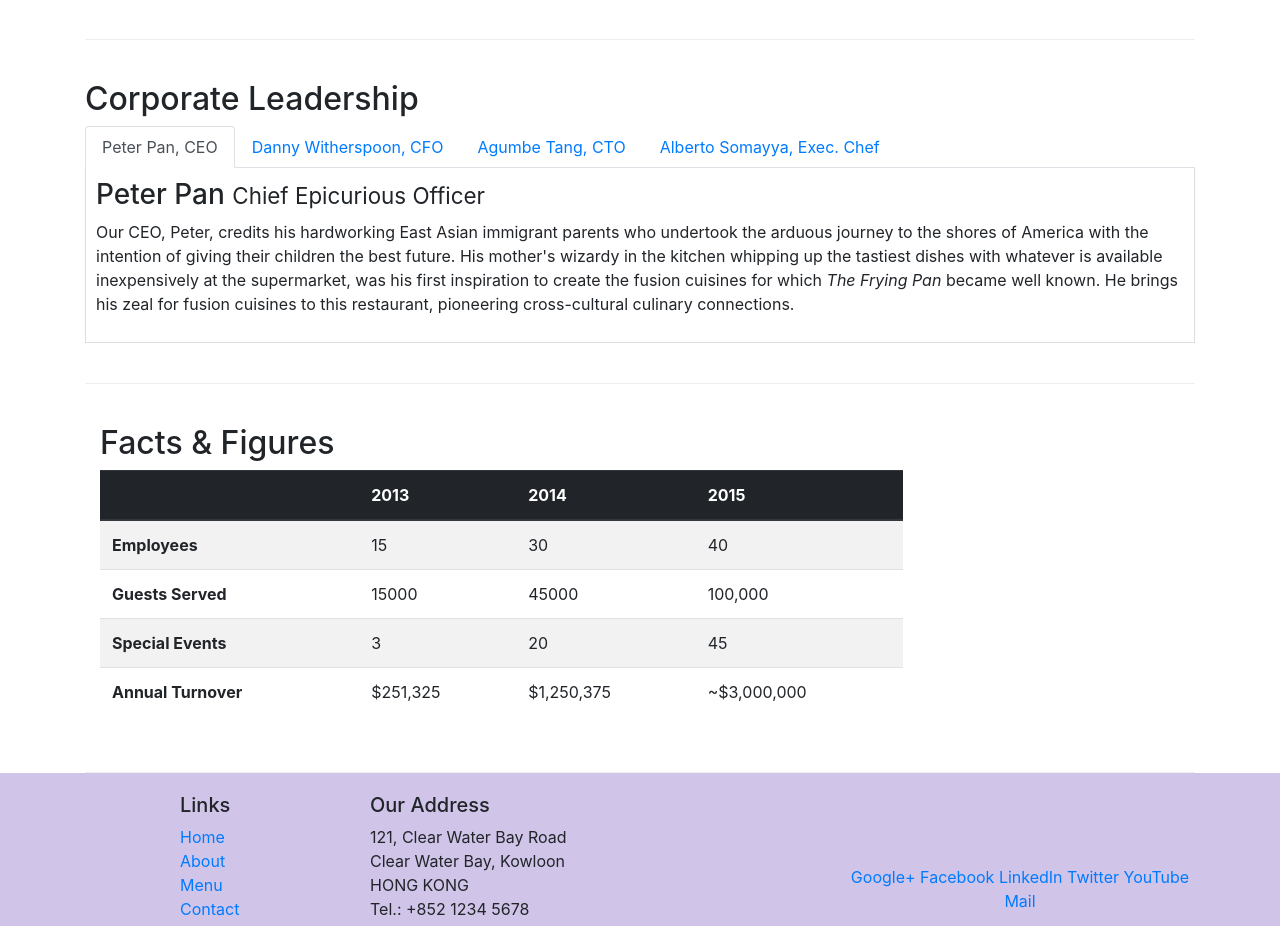
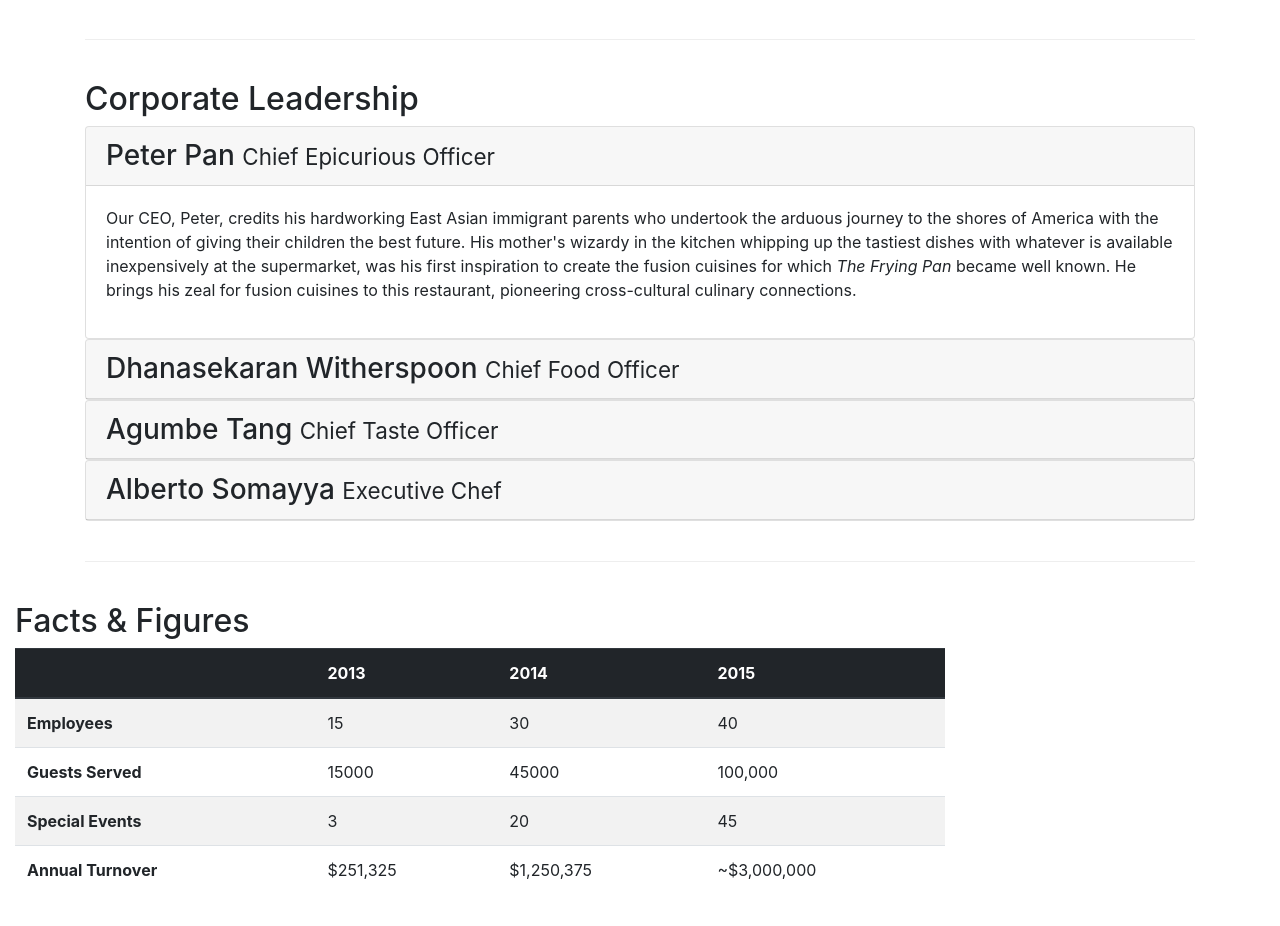
Before and after one commit to Nitin17Kumar/Ristorante-Con-Fusion, a website: page aboutus.html in a window 1280 px wide. Shown: the part 887-1813 px from the top of the page. Drawn offline with nearby package versions, Linux system fonts and the light colour scheme.

Commit message:
Accordian

```diff
--- a/aboutus.html
+++ b/aboutus.html
@@ -106,39 +106,64 @@
         <div class="row row-content row-header d-print-none">
             <div>
                 <h2>Corporate Leadership</h2>
-                    <ul class="nav nav-tabs">
-                        <li class="nav-item">
-                          <a class="nav-link active" href="#peter"role="tab" data-toggle="tab">Peter Pan, CEO</a>
-                        </li>
-                        <li class="nav-item">
-                          <a class="nav-link" href="#danny" role="tab" data-toggle="tab">Danny Witherspoon, CFO</a>
-                        </li>
-                        <li class="nav-item">
-                          <a class="nav-link" href="#agumbe"role="tab" data-toggle="tab">Agumbe Tang, CTO</a>
-                        </li>
-                        <li class="nav-item">
-                          <a class="nav-link" href="#alberto" role="tab" data-toggle="tab">Alberto Somayya, Exec. Chef</a>
-                        </li>
-                    </ul>
-                    <div class="tab-content">
-                        <div role="tabpanel" class="tab-pane fade show active" id="peter">
-                            <h3>Peter Pan <small>Chief Epicurious Officer</small></h3>
-                            <p class="d-none d-sm-block">Our CEO, Peter, credits his hardworking East Asian immigrant parents who undertook the arduous journey to the shores of America with the intention of giving their children the best future. His mother's wizardy in the kitchen whipping up the tastiest dishes with whatever is available inexpensively at the supermarket, was his first inspiration to create the fusion cuisines for which <em>The Frying Pan</em> became well known. He brings his zeal for fusion cuisines to this restaurant, pioneering cross-cultural culinary connections.</p>
+                    <div id="accordion">
+                        <div class="card">
+                            <div class="card-header" role="tab" id="peterhead">
+                                <h3 class="mb-0">
+                                    <a data-toggle="collapse" data-target="#peter">Peter Pan <small>Chief Epicurious Officer</small>
+                                    </a>
+                                </h3>
+                            </div>
+                            <div class="collapse show" id="peter" data-parent="#accordion">
+                                <div class="card-body">
+                                    <p class="d-none d-sm-block">Our CEO, Peter, credits his hardworking East Asian immigrant parents who undertook the arduous journey to the shores of America with the intention of giving their children the best future. His mother's wizardy in the kitchen whipping up the tastiest dishes with whatever is available inexpensively at the supermarket, was his first inspiration to create the fusion cuisines for which <em>The Frying Pan</em> became well known. He brings his zeal for fusion cuisines to this restaurant, pioneering cross-cultural culinary connections.</p>
+                                </div>
+                            </div>
                         </div>
-                        <div role="tabpanel" class="tab-pane fade" id="danny">
-                            <h3>Dhanasekaran Witherspoon <small>Chief Food Officer</small></h3>
-                            <p class="d-none d-sm-block">Our CFO, Danny, as he is affectionately referred to by his colleagues, comes from a long established family tradition in farming and produce. His experiences growing up on a farm in the Australian outback gave him great appreciation for varieties of food sources. As he puts it in his own words, <em>Everything that runs, wins, and everything that stays, pays!</em></p>
+                        <div class="card">
+                            <div class="card-header" role="tab" id="dannyhead">
+                                <h3 class="mb-0">
+                                    <a class="collapsed" data-toggle="collapse" data-target="#danny">
+                                    Dhanasekaran Witherspoon <small>Chief Food Officer</small>
+                                    </a>
+                                </h3>
+                            </div>
+                            <div class="collapse" id="danny" data-parent="#accordion">
+                                <div class="card-body">
+                                    <p class="d-none d-sm-block">Our CFO, Danny, as he is affectionately referred to by his colleagues, comes from a long established family tradition in farming and produce. His experiences growing up on a farm in the Australian outback gave him great appreciation for varieties of food sources. As he puts it in his own words, <em>Everything that runs, wins, and everything that stays, pays!</em></p>
+                                </div>
+                            </div>
                         </div>
-                        <div role="tabpanel" class="tab-pane fade" id="agumbe">
-                            <h3 >Agumbe Tang <small>Chief Taste Officer</small></h3>
-                            <p class="d-none d-sm-block">Blessed with the most discerning gustatory sense, Agumbe, our CTO, personally ensures that every dish that we serve meets his exacting tastes. Our chefs dread the tongue lashing that ensues if their dish does not meet his exacting standards. He lives by his motto, <em>You click only if you survive my lick.</em></p>
+                        <div class="card">
+                            <div class="card-header" role="tab" id="agumbehead">
+                                <h3 class="mb-0">
+                                    <a class="collapsed" data-toggle="collapse" data-target="#agumbe">
+                                    Agumbe Tang <small>Chief Taste Officer</small>
+                                    </a>
+                                </h3>
+                            </div>
+                            <div class="collapse" id="agumbe" data-parent="#accordion">
+                                <div class="card-body">
+                                    <p class="d-none d-sm-block">Blessed with the most discerning gustatory sense, Agumbe, our CTO, personally ensures that every dish that we serve meets his exacting tastes. Our chefs dread the tongue lashing that ensues if their dish does not meet his exacting standards. He lives by his motto, <em>You click only if you survive my lick.</em></p>
+                                </div>
+                            </div>
                         </div>
-                        <div role="tabpanel" class="tab-pane fade" id="alberto">
-                            <h3>Alberto Somayya <small>Executive Chef</small></h3>
-                            <p class="d-none d-sm-block">Award winning three-star Michelin chef with wide International experience having worked closely with whos-who in the culinary world, he specializes in creating mouthwatering Indo-Italian fusion experiences. He says, <em>Put together the cuisines from the two craziest cultures, and you get a winning hit! Amma Mia!</em></p>
+                        <div class="card">
+                                <div class="card-header" role="tab" id="albertohead">
+                                <h3 class="mb-0">
+                                    <a class="collapsed" data-toggle="collapse" data-target="#alberto">
+                                    Alberto Somayya <small>Executive Chef</small>
+                                    </a>
+                                </h3>
+                            </div>
+                            <div class="collapse" id="alberto" data-parent="#accordion">
+                                <div class="card-body">
+                                    <p class="d-none d-sm-block">Award winning three-star Michelin chef with wide International experience having worked closely with whos-who in the culinary world, he specializes in creating mouthwatering Indo-Italian fusion experiences. He says, <em>Put together the cuisines from the two craziest cultures, and you get a winning hit! Amma Mia!</em></p>
+                                </div>
+                            </div>
                         </div>
                     </div>
-
+                </div>
             </div>
        </div>
         <div class="row row-content">
```
